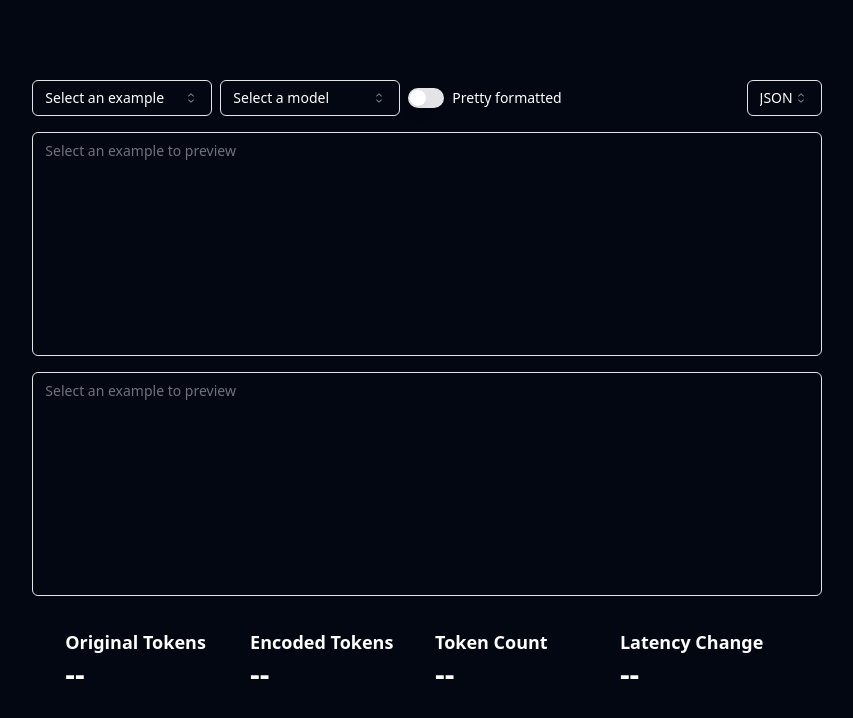
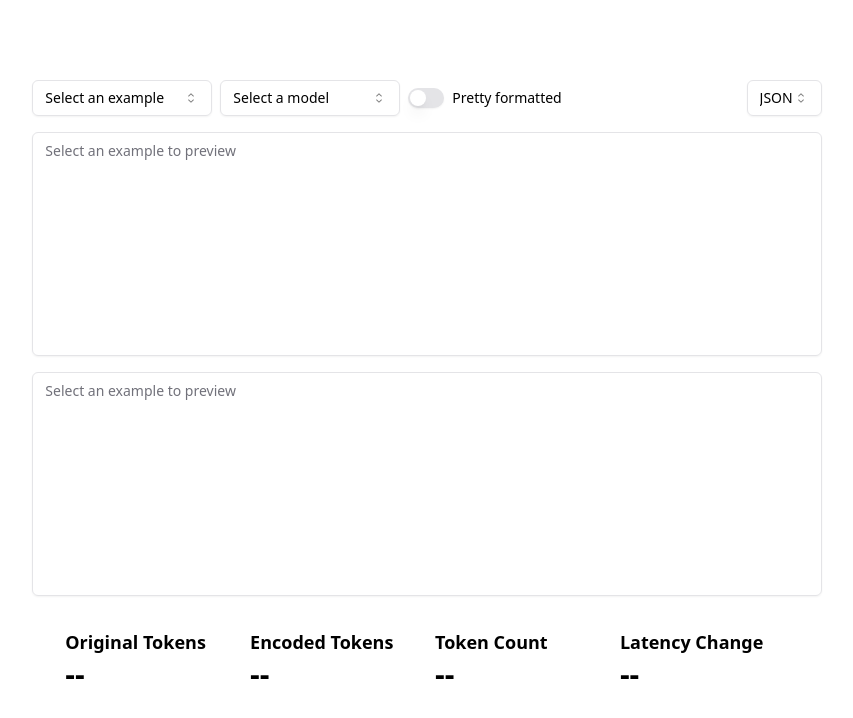
Before and after one commit to Tetra-Research/promptbuf, a React (Vite) app in the folder marketing/: page / in a window 1280 px wide. Shown: the top 718 px of the page, without its empty margins (213-1066 px from the left). Built offline with nearby package versions, Linux system fonts and the light colour scheme; what tiktoken would draw is missing.

Commit message:
fix array issue

```diff
--- a/marketing/src/App.tsx
+++ b/marketing/src/App.tsx
@@ -3,7 +3,7 @@
 
 function App() {
 	return (
-		<div className="min-h-screen w-screen bg-gray-950 ">
+		<div className="min-h-screen w-screen bg-white ">
 			<Tokenizer />
 		</div>
 	);
--- a/marketing/src/components/Tokenizer.tsx
+++ b/marketing/src/components/Tokenizer.tsx
@@ -267,11 +267,6 @@
 				(numEncodedTokens - numJSONTokens) * (1 / (selectedModel.tps / 1000))
 		  );
 
-	console.log(
-		"buildTSExample",
-		selectedExample ? buildTSExample(selectedExample) : ""
-	);
-
 	const getExampleValue = (
 		example: Example,
 		format: "JSON" | "Typescript" | "Python",
@@ -292,7 +287,7 @@
 
 	return (
 		<div className="w-full flex items-center justify-center">
-			<div className="text-white py-4 sm:py-8 md:py-12 lg:py-20 flex items-center justify-center flex-col space-y-8 w-full px-4 sm:px-6 md:px-8 lg:w-3/4 xl:w-2/3">
+			<div className="text-black py-4 sm:py-8 md:py-12 lg:py-20 flex items-center justify-center flex-col space-y-8 w-full px-4 sm:px-6 md:px-8 lg:w-3/4 xl:w-2/3">
 				<div className="space-y-4 w-full">
 					{/* Controls */}
 					<div className="flex flex-col space-y-4 sm:flex-row sm:justify-between sm:space-y-0">
```
